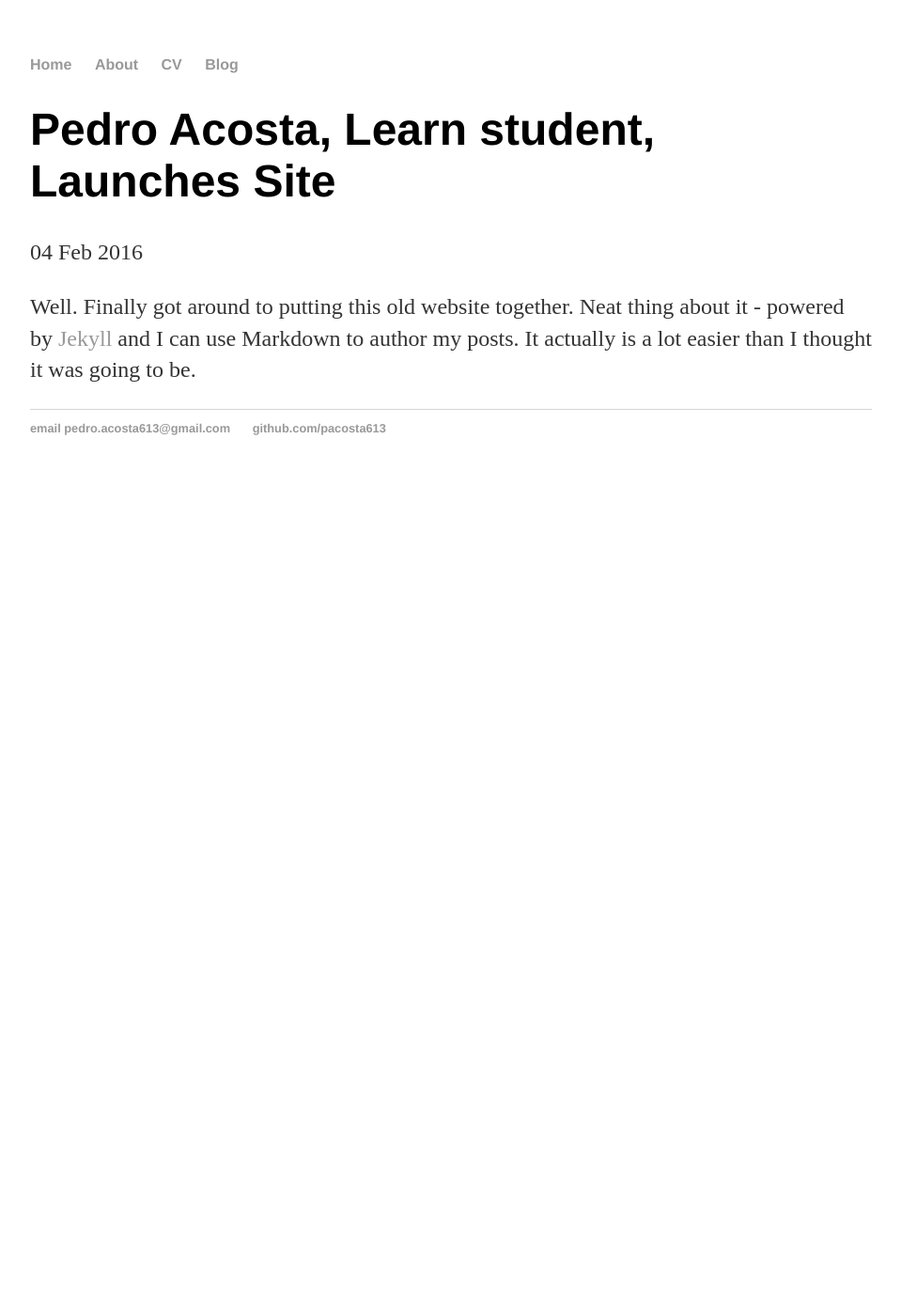
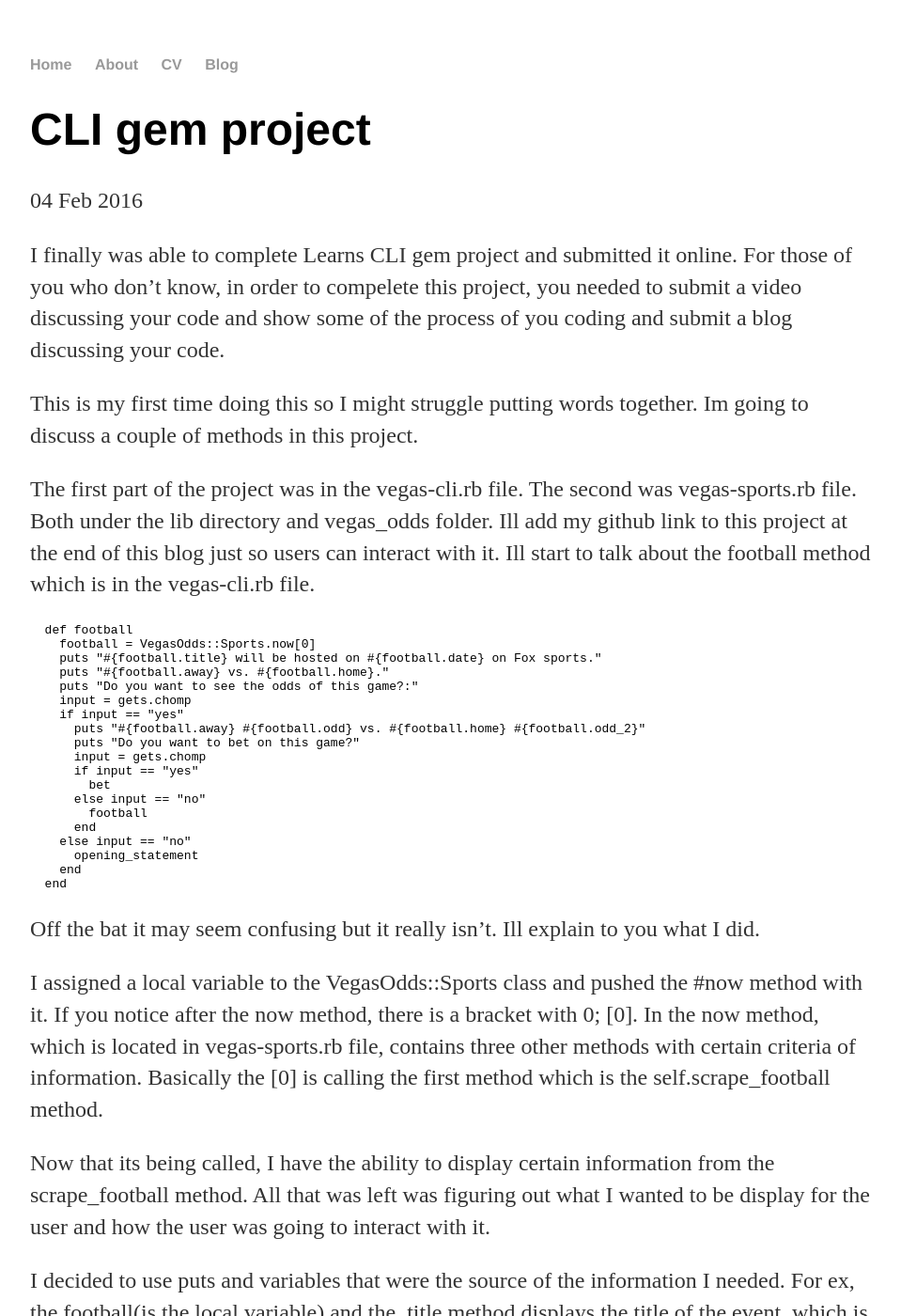
Before and after one commit to pacosta613/pacosta613.github.io-old, a Jekyll site: the page built from _posts/2016-02-04-pedro-acosta-gem-project.md, in a window 1280 px wide and 1400 px high. Shown: the whole window at 94% size, without its empty margins (160-1119 px from the left). Built offline with Jekyll 4.4.1, drawn with Linux system fonts in a browser that asks for light colours; some of the changed text lies outside the part shown.

Commit message:
_posts/2016-02-04-pedro-acosta-gem-project.md

```diff
--- a/_posts/2016-02-04-pedro-acosta-gem-project.md
+++ b/_posts/2016-02-04-pedro-acosta-gem-project.md
@@ -1,7 +1,94 @@
 ---
 layout: post
-title: "Pedro Acosta, Learn student, Launches Site"
+title: "CLI gem project"
 date: 2016-02-04
 ---
 
-Well. Finally got around to putting this old website together. Neat thing about it - powered by [Jekyll](http://jekyllrb.com) and I can use Markdown to author my posts. It actually is a lot easier than I thought it was going to be.
+I finally was able to complete Learns CLI gem project and submitted it online. For those of you who don't know, in order to compelete this project, you needed to submit a video discussing your code and show some of the process of you coding and submit a blog discussing your code.
+
+This is my first time doing this so I might struggle putting words together. Im going to discuss a couple of methods in this project.
+
+The first part of the project was in the vegas-cli.rb file. The second was vegas-sports.rb file. Both under the lib directory and vegas_odds folder. Ill add my github link to this project at the end of this blog just so users can interact with it. Ill start to talk about the football method which is in the vegas-cli.rb file.
+
+      def football
+        football = VegasOdds::Sports.now[0]
+        puts "#{football.title} will be hosted on #{football.date} on Fox sports."
+        puts "#{football.away} vs. #{football.home}."
+        puts "Do you want to see the odds of this game?:"
+        input = gets.chomp
+        if input == "yes"
+          puts "#{football.away} #{football.odd} vs. #{football.home} #{football.odd_2}"
+          puts "Do you want to bet on this game?"
+          input = gets.chomp
+          if input == "yes"
+            bet
+          else input == "no"
+            football
+          end
+        else input == "no"
+          opening_statement
+        end
+      end
+
+Off the bat it may seem confusing but it really isn't. Ill explain to you what I did.
+
+I assigned a local variable to the VegasOdds::Sports class and pushed the #now method with it. If you notice after the now method, there is a bracket with 0; [0]. In the now method, which is located in vegas-sports.rb file, contains three other methods with certain criteria of information. Basically the [0] is calling the first method which is the self.scrape_football method.
+
+Now that its being called, I have the ability to display certain information from the scrape_football method. All that was left was figuring out what I wanted to be display for the user and how the user was going to interact with it.
+
+I decided to use puts and variables that were the source of the information I needed. For ex, the football(is the local variable) and the .title method displays the title of the event, which is Superbowl 50.
+
+            input = gets.chomp
+
+What is being done here is, the app is going to take the input the user enters in and depending on the answer of the user, the app will either display a certain information or pushes the user to start from the beginning of the app.
+
+    if input == "yes"
+      puts "#{football.away} #{football.odd} vs. #{football.home} #{football.odd_2}"
+      puts "Do you want to bet on this game?"
+      input = gets.chomp
+      if input == "yes"
+        bet
+      else input == "no"
+        football
+      end
+    else input == "no"
+      opening_statement
+    end
+
+The if, elsif, and else statement is what allowed the user the app to display certain information depending on the input the user gave it. So in the scenario the user said yes, it will display the information it asked for and if the user said no, it will restart the app.
+
+      puts "Do you want to bet on this game?"
+      input = gets.chomp
+      if input == "yes"
+        bet
+      else input == "no"
+        football
+      end
+
+Going deeper in this method. Inside the first if statement included another if statment. Essentially recreating more options for the user. When the user saw the odds that were being displayed for the game, it was ask another question:
+
+      puts "Do you want to bet on this game?"
+
+Depending on the answer the user gave, if input was yes it would call the bet method, which basically allowed the user to bet on the game or person and if input was no, it would force the user to start from the beginning of this method; or in other worlds this partically sport.
+
+I used the same concept with the other methods throughout this file. Even though it didnt seem too abstract to me, it did what I originally intended the project to do. I added too much puts but I didnt want the user to fill limited as to what he can do with this app.
+
+This project was pretty fun. Took me a couple of days due to certain code not responding the way I wanted it to, but I learned a lot.
+
+Here is the URL for this project https://github.com/pacosta613/vegas_odds.git.
+
+If you wanted to try to interact with the gem yourself just follow the steps below:
+
+Add this line to your application's Gemfile:
+
+gem 'vegas_odds'
+
+And then execute:
+
+$ bundle
+
+Or install it yourself as:
+
+$ gem install vegas_odds
+
+P.S. I saw a couple of mistakes on my projects so I'm going to push the update to my github page.
--- a/index.html
+++ b/index.html
@@ -3,6 +3,4 @@ layout: default
 title: Pedro Acosta, Learn student
 ---
 <div class="blurb">
-	<h1>Hi there, I'm Pedro Acosta!</h1>
-	<p>I'm best known as the horrible cop from <em>A Touch of Evil</em> Don't trust me. <a href="/about">Read more about my life...</a></p>
-</div><!-- /.blurb -->
+	<h1>My simple blog</h1>
```
